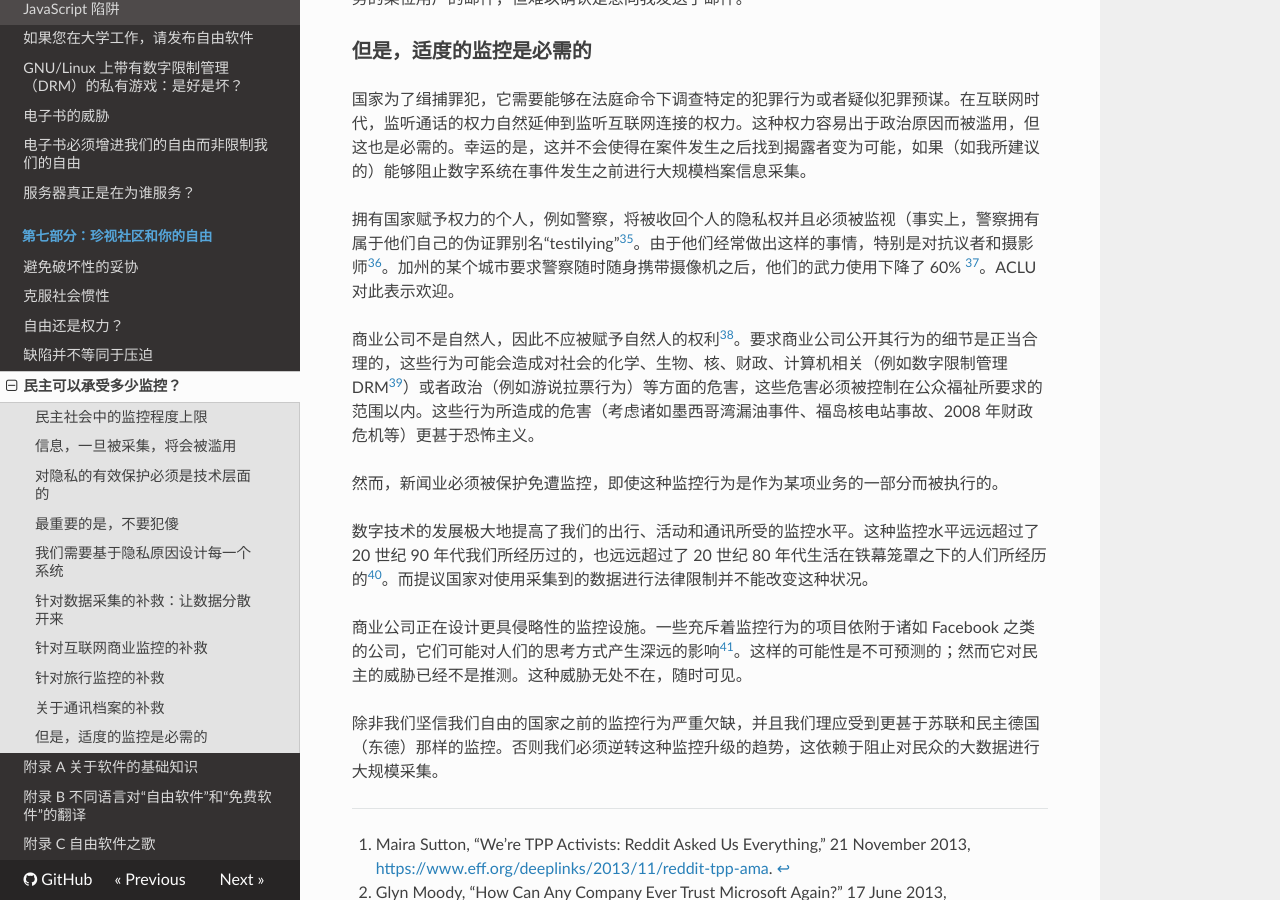
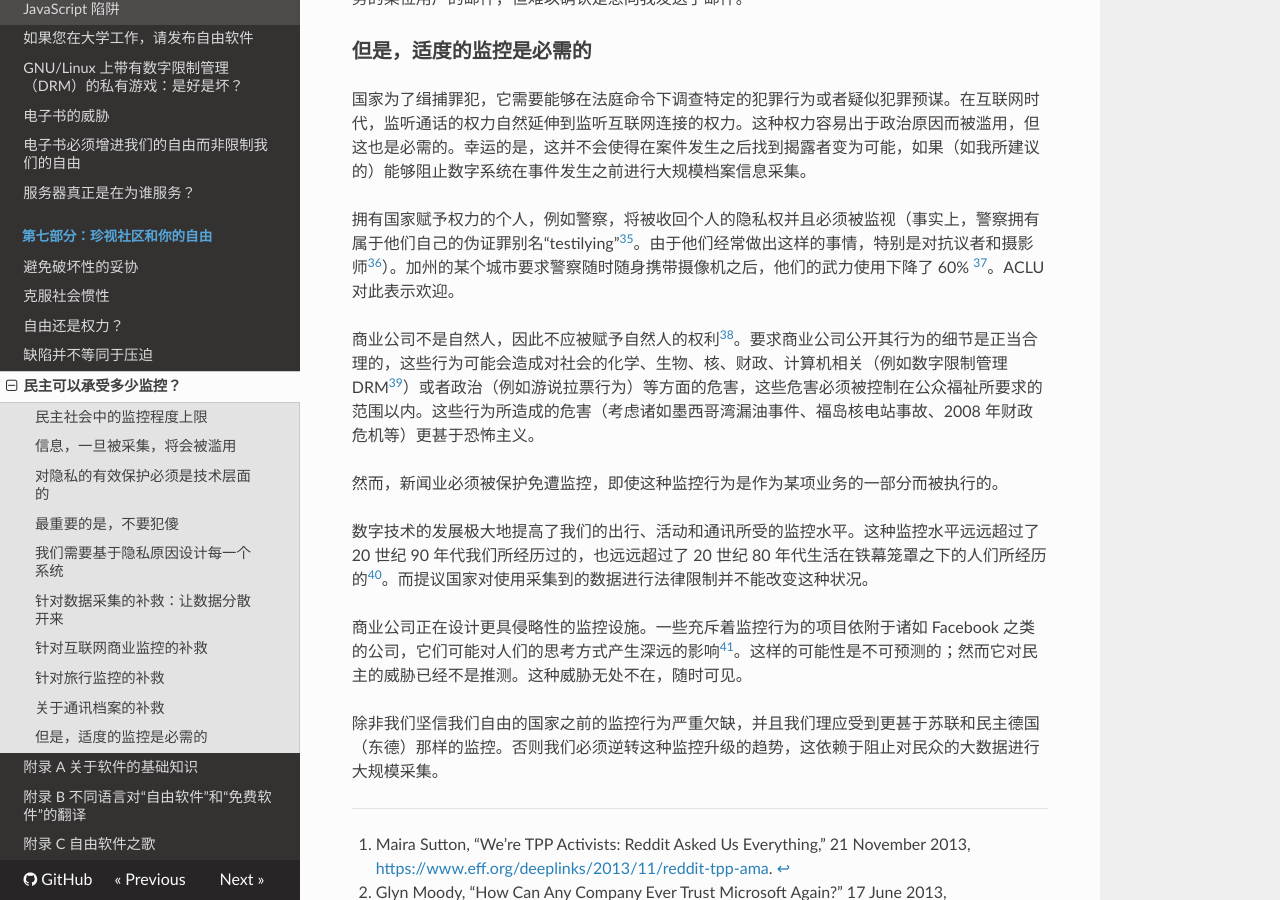
Before and after one commit to beijinglug/fsfs-zh, an MkDocs documentation site: the page built from docs/surveillance-vs-democracy.md, in a window 1280 px wide and 900 px high, scrolled down 5405 px. Built offline with MkDocs 1.6.1, drawn with Linux system fonts in a browser that asks for light colours; nearby versions of some CDN libraries; old or Windows-style settings are respelled for this version of MkDocs.

Commit message:
根原文补右括号

```diff
--- a/docs/surveillance-vs-democracy.md
+++ b/docs/surveillance-vs-democracy.md
@@ -113,7 +113,7 @@
 
 国家为了缉捕罪犯，它需要能够在法庭命令下调查特定的犯罪行为或者疑似犯罪预谋。在互联网时代，监听通话的权力自然延伸到监听互联网连接的权力。这种权力容易出于政治原因而被滥用，但这也是必需的。幸运的是，这并不会使得在案件发生之后找到揭露者变为可能，如果（如我所建议的）能够阻止数字系统在事件发生之前进行大规模档案信息采集。
 
-拥有国家赋予权力的个人，例如警察，将被收回个人的隐私权并且必须被监视（事实上，警察拥有属于他们自己的伪证罪别名“testilying”[^surveilance-35]。由于他们经常做出这样的事情，特别是对抗议者和摄影师[^surveilance-36]。加州的某个城市要求警察随时随身携带摄像机之后，他们的武力使用下降了 60% [^surveilance-37]。ACLU 对此表示欢迎。
+拥有国家赋予权力的个人，例如警察，将被收回个人的隐私权并且必须被监视（事实上，警察拥有属于他们自己的伪证罪别名“testilying”[^surveilance-35]。由于他们经常做出这样的事情，特别是对抗议者和摄影师[^surveilance-36]）。加州的某个城市要求警察随时随身携带摄像机之后，他们的武力使用下降了 60% [^surveilance-37]。ACLU 对此表示欢迎。
 
 商业公司不是自然人，因此不应被赋予自然人的权利[^surveilance-38]。要求商业公司公开其行为的细节是正当合理的，这些行为可能会造成对社会的化学、生物、核、财政、计算机相关（例如数字限制管理 DRM[^surveilance-39]）或者政治（例如游说拉票行为）等方面的危害，这些危害必须被控制在公众福祉所要求的范围以内。这些行为所造成的危害（考虑诸如墨西哥湾漏油事件、福岛核电站事故、2008 年财政危机等）更甚于恐怖主义。
 
```
